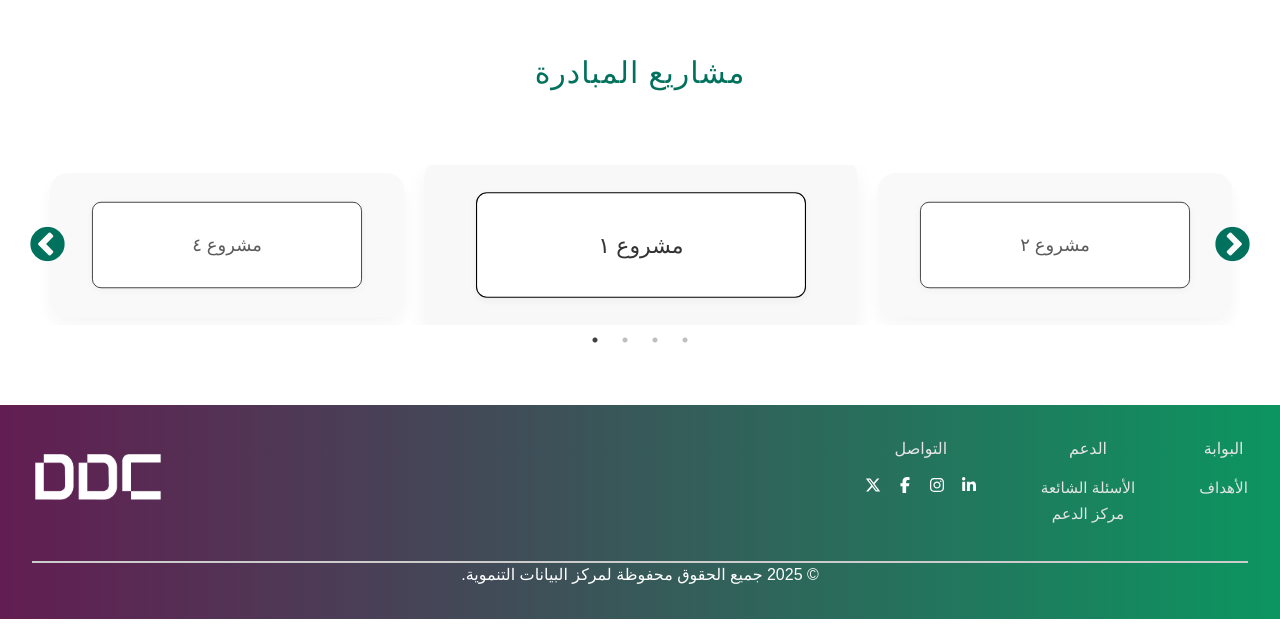
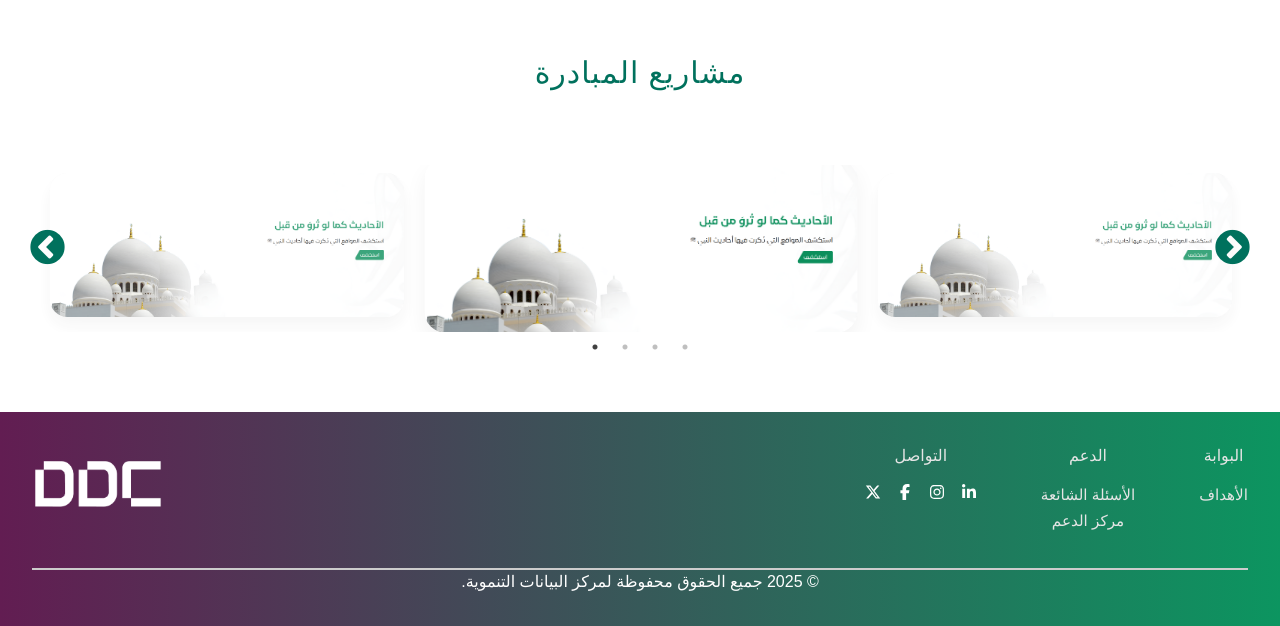
Before and after one commit to AsmaAlghamdi1/marwiyyat, a React (Vite) app: page / in a window 1280 px wide. Shown: the part 1580-2206 px from the top of the page. Built offline with nearby package versions, Linux system fonts and the light colour scheme.

Commit message:
make routing for pages , add animation on project slider in main page

```diff
--- a/src/App.jsx
+++ b/src/App.jsx
@@ -8,18 +8,27 @@ import AOS from 'aos';
 import 'aos/dist/aos.css';
 import { useEffect } from 'react';
 import Mainpage from "./pages/mainpage";
+import { BrowserRouter as Router,Routes,Route } from 'react-router-dom';
 
 function App() {
-  useEffect(() => {
-    AOS.init({
-      duration: 1500,
-      once: true
-    });
-  }, []);
+  // useEffect(() => {
+  //   AOS.init({
+  //     duration: 1500,
+  //     once: true
+  //   });
+  // }, []);
 
   return (
     <>
-      <Mainpage />
+
+
+    <Router>
+      <Routes>
+        <Route path="/" element={<Mainpage />}/>
+        <Route path="/home" element={<Homepage/>}/>
+      </Routes>
+    </Router>
+
     </>
   );
 }
--- a/src/components/ProjectsSlider.jsx
+++ b/src/components/ProjectsSlider.jsx
@@ -3,8 +3,15 @@ import Slider from 'react-slick';
 import 'slick-carousel/slick/slick.css';
 import 'slick-carousel/slick/slick-theme.css';
 import '../css/ProjectsSlider.css';
+import project1 from "../assets/project1.png";
+import project2 from '../assets/project1.png';
+import project3 from '../assets/project1.png';
+import project4 from '../assets/project1.png';
+import { useNavigate } from 'react-router-dom';
+
 
 export const ProjectsSlider = () => {
+   const navigate = useNavigate();
   const settings = {
     centerMode: true,
     centerPadding: '0px',
@@ -33,10 +40,10 @@ export const ProjectsSlider = () => {
   };
 
   const projects = [
-    { id: 1, title: 'مشروع ١' },
-    { id: 2, title: 'مشروع ٢' },
-    { id: 3, title: 'مشروع ٣' },
-    { id: 4, title: 'مشروع ٤' },
+    { id: 1, image: project1, link:'/home' },
+    { id: 2, image: project2, link:'/home' },
+    { id: 3, image: project3, link:'/home' },
+    { id: 4, image: project4, link:'/home' },
   ];
 
   return (
@@ -45,8 +52,16 @@ export const ProjectsSlider = () => {
       <Slider {...settings}>
         {projects.map((project) => (
           <div key={project.id}>
-            <div className="project-card">
-              <div className="card-content">{project.title}</div>
+            <div className="project-card"
+            onClick={() => navigate(project.link)}
+            // style={{ cursor: 'pointer' }}
+            >
+              <div className='project-image-wrapper'>
+              <img src={project.image} alt={`Project ${project.id}`} className="project-image" />
+              <div className='image-overlay'>
+                <span className='view-details'> عرض المشروع</span>
+              </div>
+            </div>
             </div>
           </div>
         ))}
--- a/src/components/navbar.jsx
+++ b/src/components/navbar.jsx
@@ -13,9 +13,9 @@ export const Navbar = () => {
         navRef.current.classList.toggle("responsive_nav");
     }
     return (
-        <header>
+        <header className="navbar">
             <img src={logo} alt="DDC LOGO" width={120} height={50}/>
-            <nav ref={navRef}>
+            <nav className="nav" ref={navRef}>
                 {/* <Scrollspy items={['home','goals','map','contact']}
                 currentClassName="active-link"
                 offset={-100}
--- a/src/css/ProjectsSlider.css
+++ b/src/css/ProjectsSlider.css
@@ -69,6 +69,73 @@
   right: 5px;
 }
 
+
+.project-image-wrapper {
+  position: relative;
+  width: 100%;
+  height: 100%;
+  overflow: hidden;
+}
+
+.project-image {
+  width: 100%;
+  height: 20vh;
+  display: block;
+  object-fit: cover;
+  border-radius: 20px;
+  transition: all 0.3s ease;
+  filter: brightness(1);
+}
+
+.project-card:hover .project-image {
+  filter: brightness(0.6);
+  transform: scale(1.02);
+}
+
+.image-overlay {
+  position: absolute;
+  top: 0;
+  left: 0;
+  right: 0;
+  bottom: 0;
+  display: flex;
+  justify-content: center;
+  align-items: center;
+  opacity: 0;
+  transition: all 0.3s ease;
+  pointer-events: none;
+}
+
+.project-card:hover .image-overlay {
+  opacity: 1;
+}
+
+.view-details {
+  color: white;
+  font-size: 1rem;
+  font-weight: bold;
+  border: 2px solid white;
+  padding: 10px 20px;
+  pointer-events: auto;
+  transition: all 0.3s ease;
+}
+
+.view-details:hover {
+  background: white;
+  color: #0C8F5C;
+  cursor: pointer;
+}
+
+
+
+
+
+
+
+
+
+
+
 @media (max-width: 768px) {
   .slick-prev,
   .slick-next {
--- a/src/css/WhatIsIrth.css
+++ b/src/css/WhatIsIrth.css
@@ -8,10 +8,10 @@
     display: flex;
     justify-content: flex-start;
     align-items: center;
-    background-image: url('../assets/mainbackground.png');
+    /* background-image: url('../assets/mainbackground.png');
     background-size: cover;
     background-position: center;
-    background-repeat: no-repeat;
+    background-repeat: no-repeat; */
     flex-direction: column;
     text-align: right;
     direction: rtl;
--- a/src/css/mainNavbar.css
+++ b/src/css/mainNavbar.css
@@ -17,7 +17,7 @@ header {
     padding: 0 2rem;
     background: linear-gradient(rgba(0, 0, 0, 0.829),
             rgba(0, 0, 0, 0.274));
-    box-shadow: 0 4px 20px rgba(0, 0, 0, 0.7);
+    /* box-shadow: 0 4px 20px rgba(0, 0, 0, 0.7); */
     color: var(--textColor);
     display: grid;
     grid-template-columns: auto 1fr;
--- a/src/css/navbar.css
+++ b/src/css/navbar.css
@@ -12,13 +12,14 @@
     --textColor:#293041;
 }
 
-header{
+.navbar{
     display: flex;
     align-items: center;
     justify-content: space-between;
     height: 80px;
     padding: 0 2rem;
     background-color: var(--mainColor);
+    background: #ffffff;
     color: var(--textColor);
     position: fixed;
     top: 0;
@@ -29,7 +30,7 @@ header{
 }
 
 
-nav {
+.nav {
   display: flex;
   justify-content: center;
   align-items: center;
--- a/src/pages/homepage.jsx
+++ b/src/pages/homepage.jsx
@@ -8,9 +8,13 @@ import { Whatisirth } from '../components/WhatIsIrth';
 import {Mobadrahsection} from '../components/mobadrahsection'
 import { Contactus } from '../components/contactus';
 import { Mapsection } from '../components/mapsection';
+import React ,{useEffect} from 'react';
 
 
 function Homepage() {
+  useEffect(()=>{
+    window.scrollTo({top:0,behavior:'smooth'});
+  },[]);
   return (
   <div className='main-container'>
        <Navbar/>
```
Also changed, not shown: src/assets/project1.png (added).
